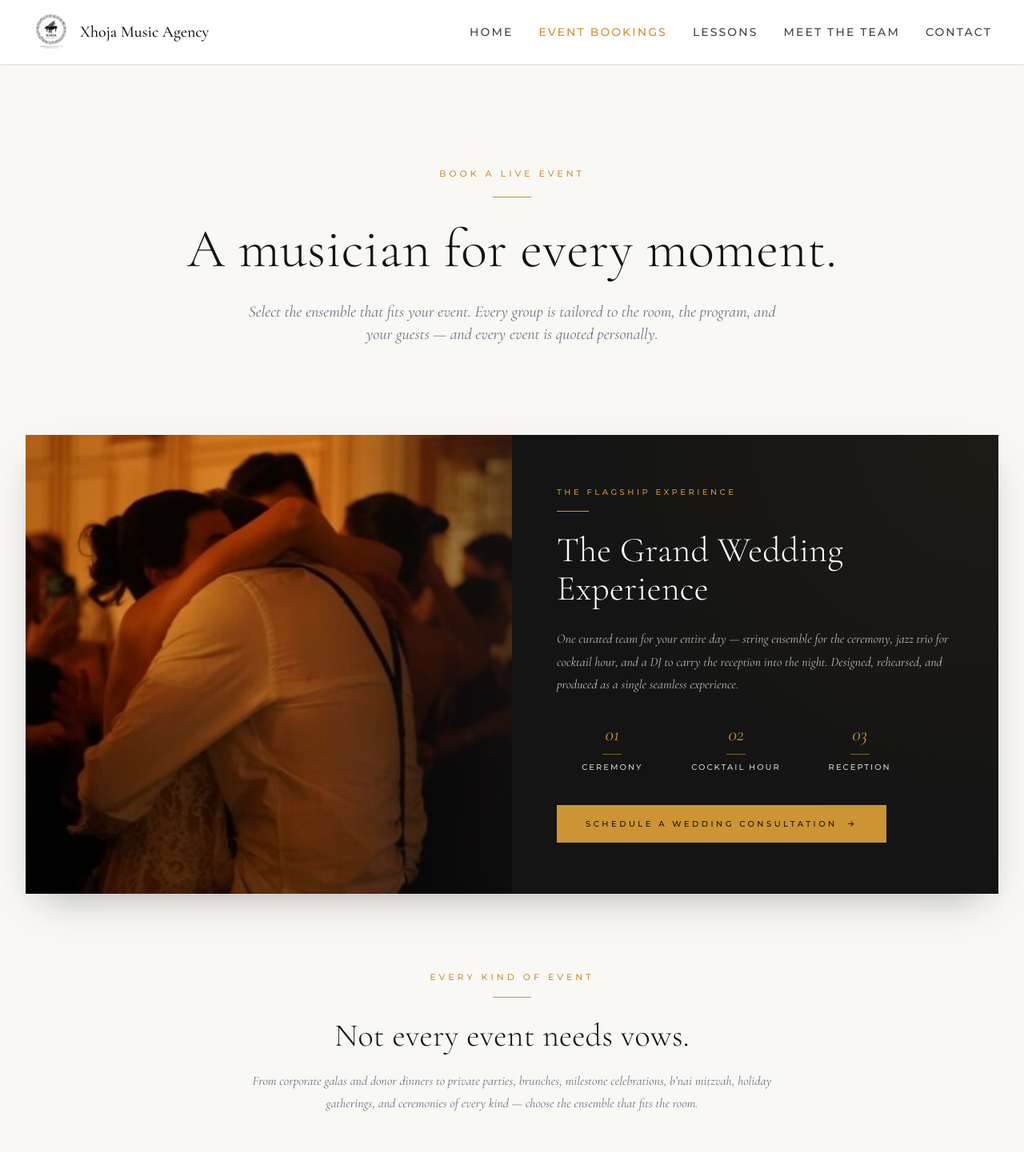
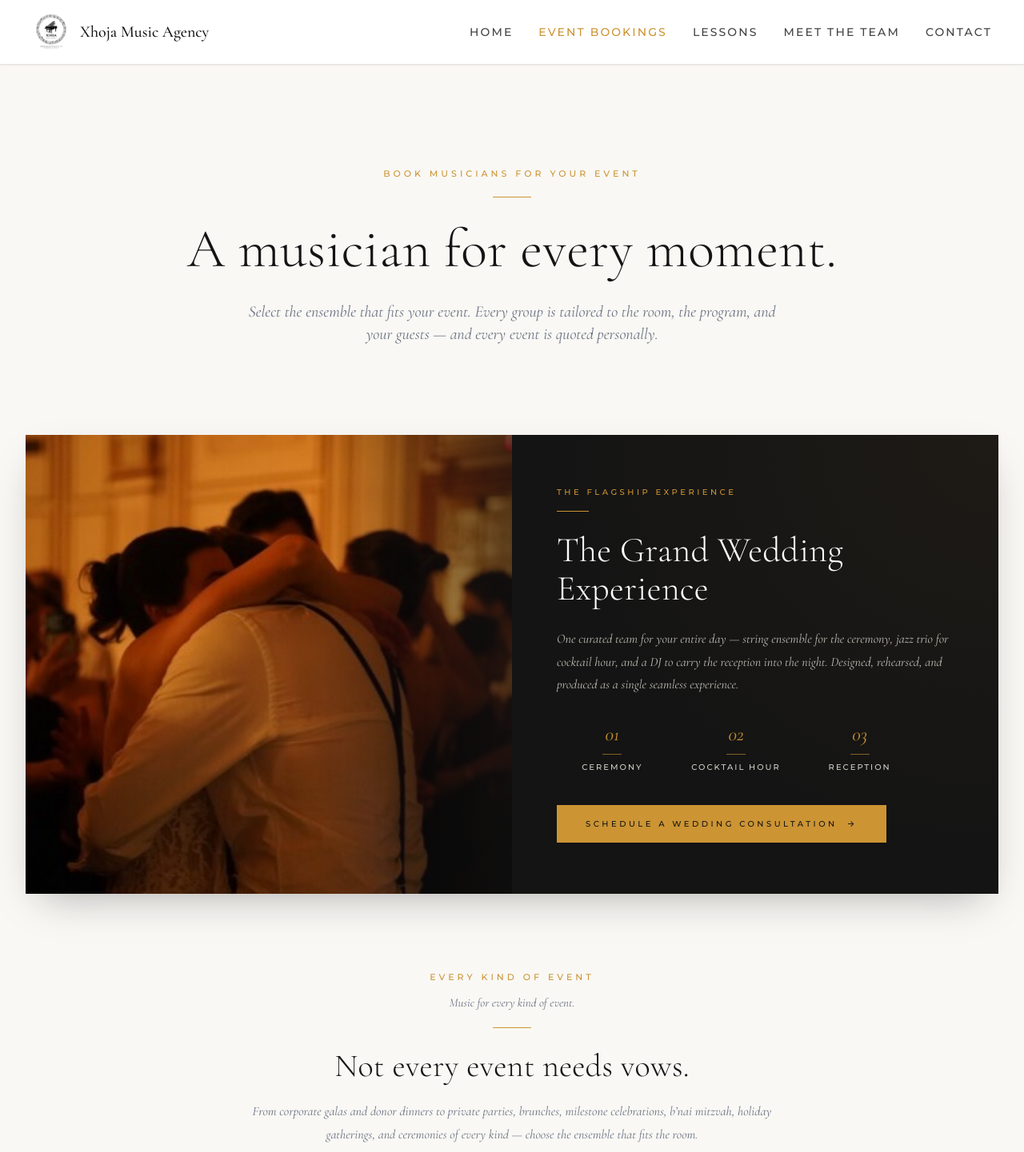
Before and after one commit to xhojamusicagency-cmd/xhoja-music-agency, a React (Vite) app: page /ensembles in a window 1280 px wide. Shown: the top 1441 px of the page at 80% size. Built offline with nearby package versions, Linux system fonts and the light colour scheme; grey boxes are pictures that could not be loaded.

Commit message:
Raise wedding photo focal point, rename eyebrows for clarity

```diff
--- a/src/pages/Ensembles.tsx
+++ b/src/pages/Ensembles.tsx
@@ -87,7 +87,7 @@ export default function Ensembles() {
       <section className="bg-cream-light pt-24 pb-20 md:pt-32 md:pb-28">
         <div className="max-w-4xl mx-auto px-4 sm:px-6 lg:px-8 text-center">
           <p className="text-gold uppercase tracking-[4px] text-[11px] mb-5 font-medium">
-            Book a Live Event
+            Book Musicians For Your Event
           </p>
           <div className="w-12 h-px bg-gold mx-auto mb-7"></div>
           <h1 className="font-serif text-[44px] sm:text-[56px] md:text-[68px] font-light leading-[1.08] tracking-[0.5px] mb-7 text-dark">
@@ -118,6 +118,7 @@ export default function Ensembles() {
                         src={flagship.image}
                         alt={flagship.name}
                         className="absolute inset-0 w-full h-full object-cover transition-transform duration-[1200ms] group-hover:scale-[1.04]"
+                        style={{ objectPosition: 'center 20%' }}
                       />
                     )}
                     <div
@@ -183,8 +184,11 @@ export default function Ensembles() {
       {/* Section divider for the rest of the ensembles — explicit reassurance that we book every kind of event */}
       <section className="bg-cream-light pt-4 pb-10 md:pb-12">
         <div className="max-w-3xl mx-auto px-4 sm:px-6 lg:px-8 text-center">
-          <p className="text-gold uppercase tracking-[4px] text-[11px] mb-4 font-medium">
+          <p className="text-gold uppercase tracking-[4px] text-[11px] mb-3 font-medium">
             Every Kind Of Event
+          </p>
+          <p className="font-serif italic text-gray-500 text-[15px] mb-5">
+            Music for every kind of event.
           </p>
           <div className="w-12 h-px bg-gold mx-auto mb-6"></div>
           <h2 className="font-serif text-[28px] sm:text-[34px] md:text-[40px] font-light tracking-[0.3px] text-dark mb-5 leading-[1.15]">
```
